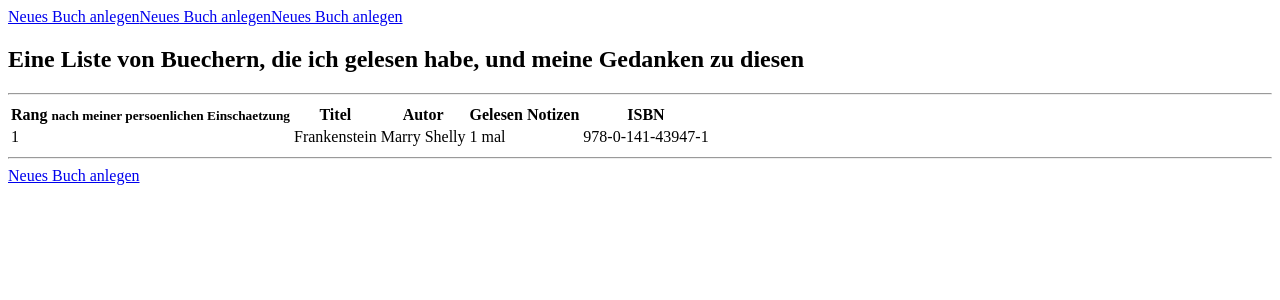
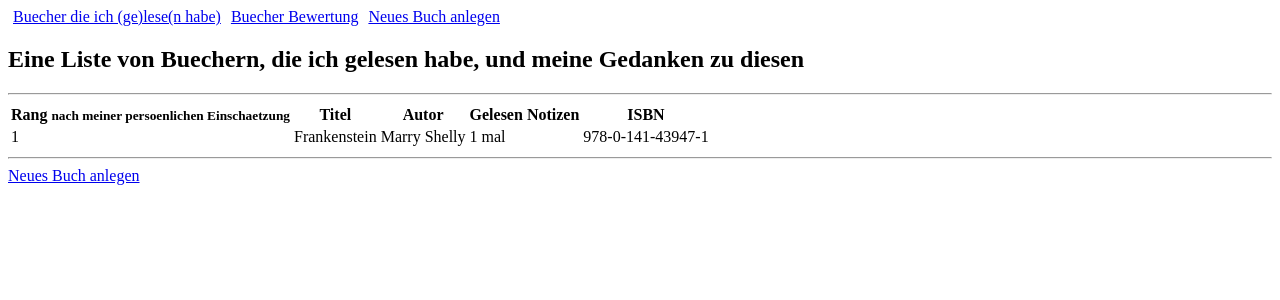
Before and after one commit to HIshoweRthoughtS/BooksFrontend, an Angular app: page /readlist in a window 1280 px wide. Shown: the top 300 px of the page. Built offline with nearby package versions, Linux system fonts and the light colour scheme.

Commit message:
fix nav routerLinks

```diff
--- a/src/app/app.component.html
+++ b/src/app/app.component.html
@@ -2,8 +2,8 @@
 <main class="main">
     <div class="content">
     <!-- header oder nav -->
-        <a [routerLink]="['/booklist']">Neues Buch anlegen</a>
-        <a [routerLink]="['/readlist']">Neues Buch anlegen</a>
+        <a [routerLink]="['/booklist']">Buecher die ich (ge)lese(n habe)</a>
+        <a [routerLink]="['/readlist']">Buecher Bewertung</a>
         <a [routerLink]="['/newbook']">Neues Buch anlegen</a>
     </div>
 </main>
--- a/src/app/app.component.scss
+++ b/src/app/app.component.scss
@@ -0,0 +1,3 @@
+a {
+    margin: 5px;
+}
```
